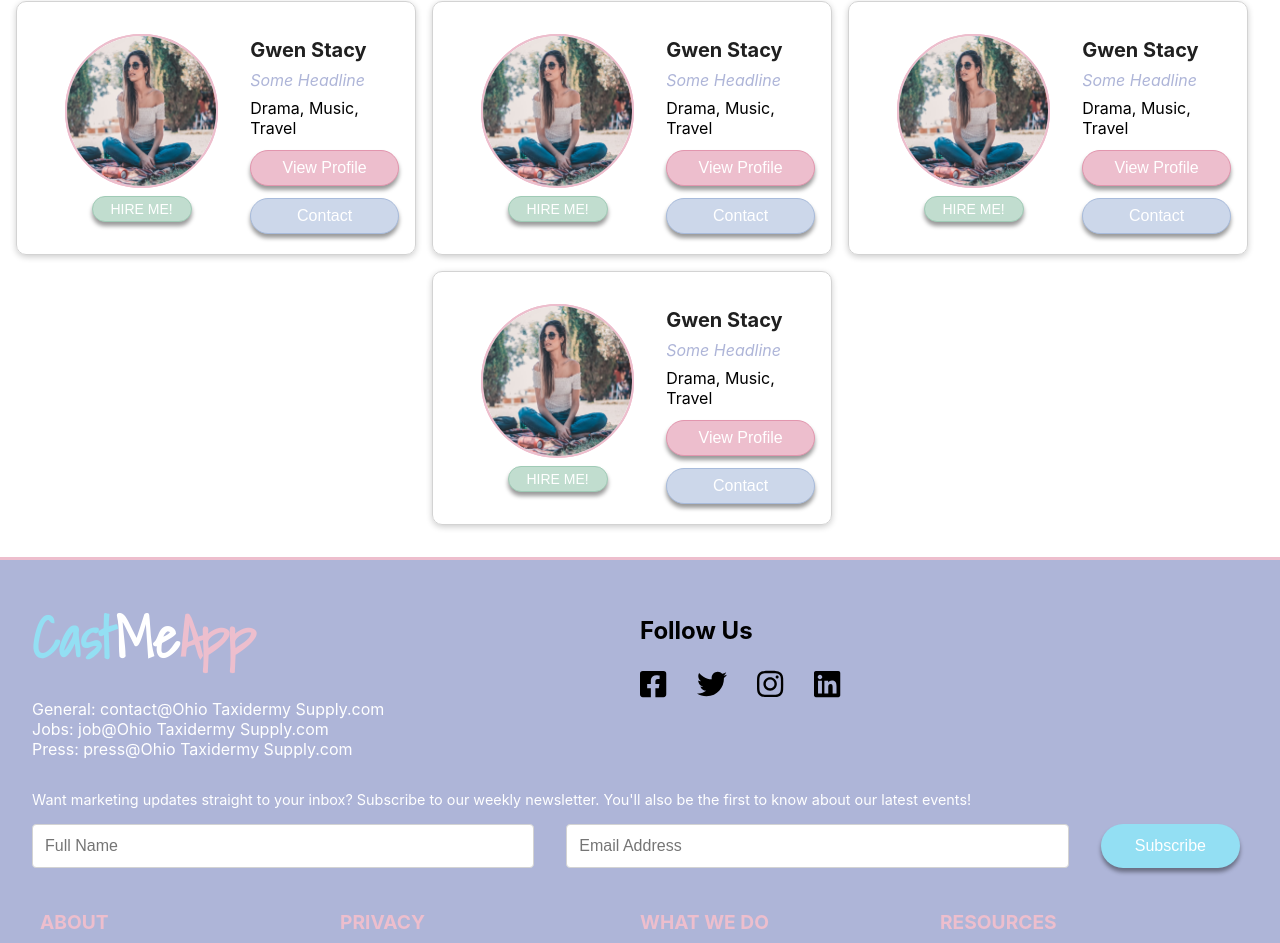
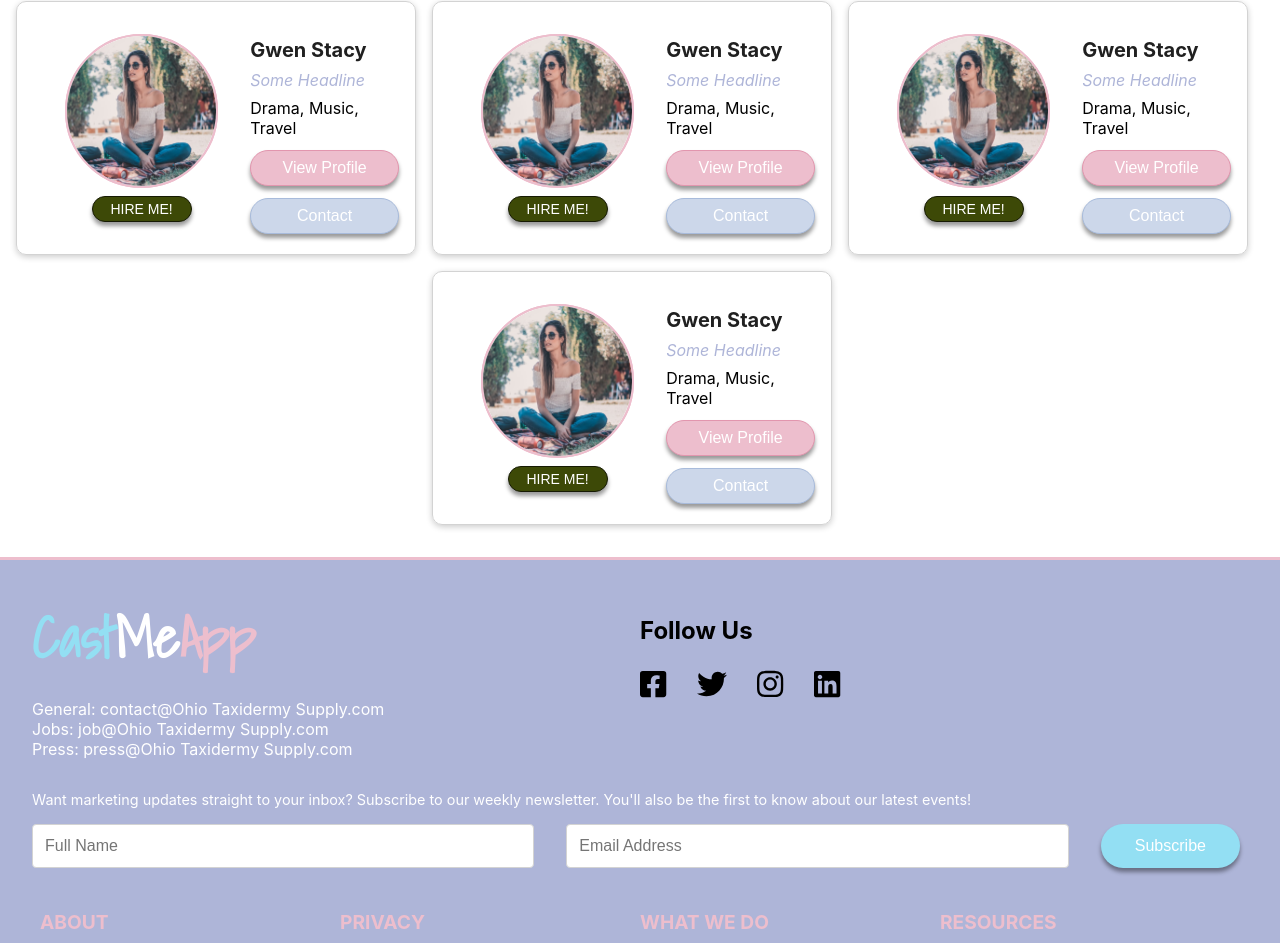
Before and after one commit to FrancisCalizo/ohio-taxidermy-supply, a Next.js app: page /cast in a window 1280 px wide. Shown: the part 1101-2044 px from the top of the page. Built offline with nearby package versions, Linux system fonts and the light colour scheme; no server answers; what contentful-management would draw is missing.

Commit message:
feat: add theme colors to the app

```diff
--- a/components/Theme.ts
+++ b/components/Theme.ts
@@ -33,10 +33,14 @@ export const theme = {
     pink: '#EDBECD',
     teal: '#93DFF3',
     yellow: '#F6E9B5',
-    green: '#C1DDCF',
     gray: '#7A7A7A',
     darkGray: '#202020',
     danger: '#eb4d4b',
+
+    dark: '#241F21',
+    green: '#3D4907',
+    gold: '#CCB86B',
+    brown: '#5B3F0C',
   },
   button: {
     boxShadow: `0px 4px 4px rgba(0, 0, 0, 0.4)`,
```
